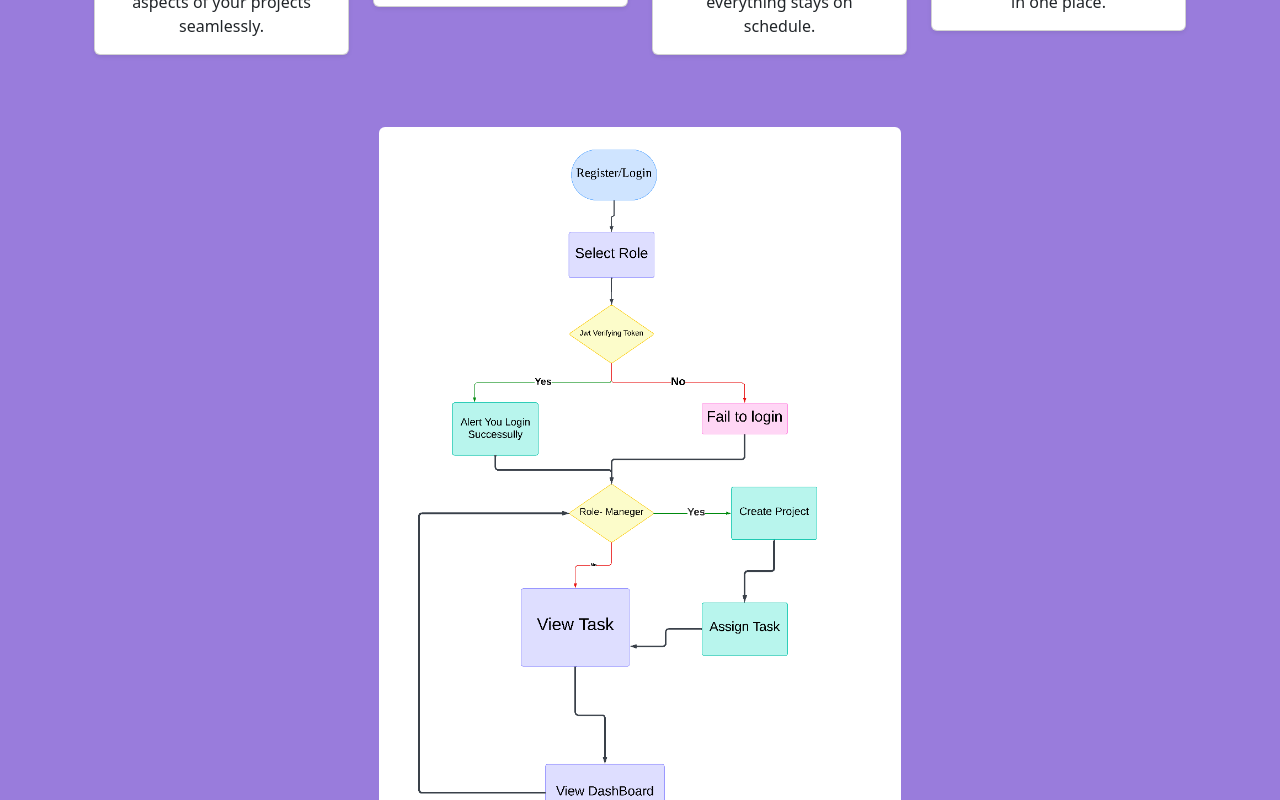
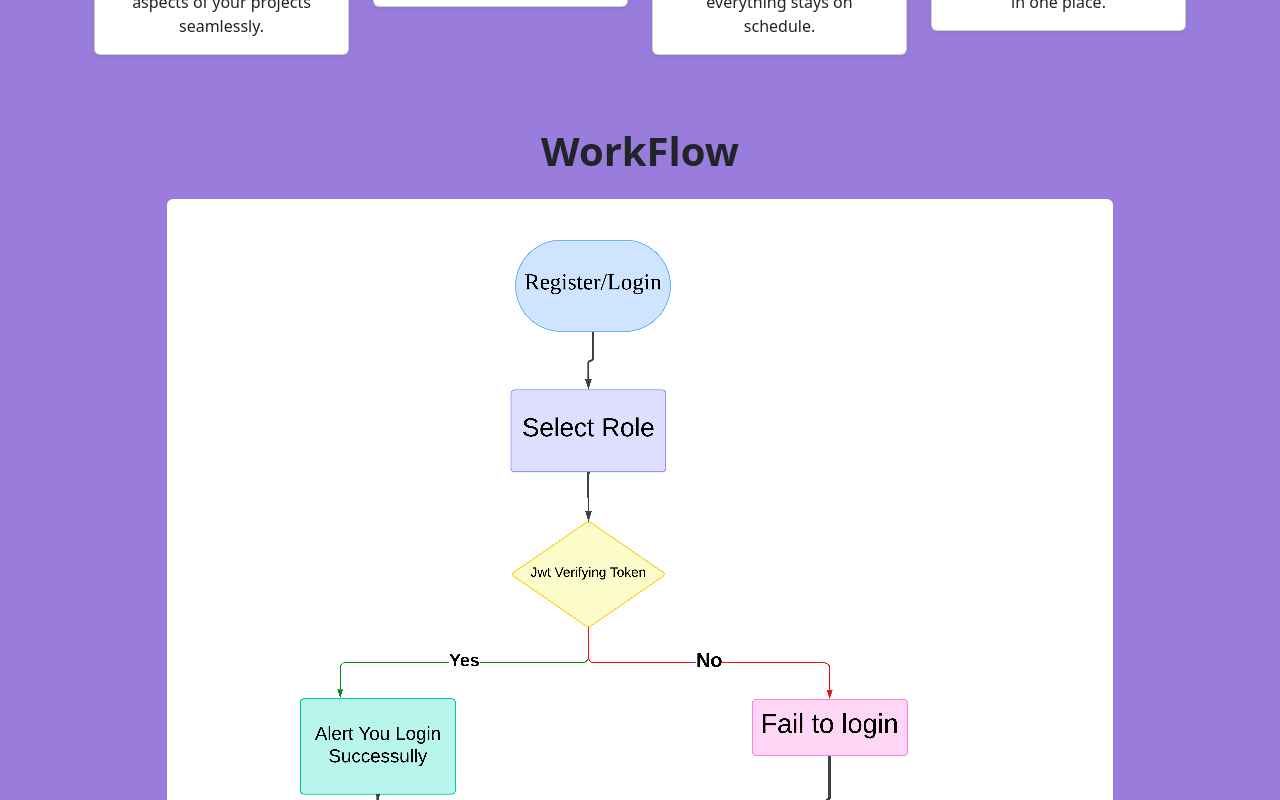
Before and after one commit to Ramvijay-123/remote, a React (Create React App) app in the folder frontend/: page / in a window 1280 px wide. Shown: the part 640-1440 px from the top of the page. Built offline with nearby package versions, Linux system fonts and the light colour scheme; a web font is replaced by a local one.

Commit message:
added tittle workflow

```diff
--- a/frontend/src/components/Info.js
+++ b/frontend/src/components/Info.js
@@ -2,7 +2,8 @@ import React from 'react';
 import { Container, Row, Col, Card } from 'react-bootstrap';
 import { FaProjectDiagram, FaTasks, FaCheckCircle, FaEye } from 'react-icons/fa';
 import './css/Features.css';
-import flowchart from '../../src/components/image/blank.png'
+import flowchart from '../../src/components/image/blank.png';
+
 const features = [
     {
         title: 'Create and Manage Projects',
@@ -51,10 +52,9 @@ const Info = () => {
                     </Col>
                 ))}
             </Row>
-            <Row className="mt-5 w-50
-              mb-5 d-flex justify-content-center  m-auto
-            ">
-                <Col>
+            <Row className="mt-5 mb-5 d-flex justify-content-center">
+                <Col className="text-center">
+                    <h1 className="mb-4" style={{ fontWeight: 'bold' }}>WorkFlow</h1>
                     <img
                         src={flowchart}
                         alt="Feature Illustration"
```
Also changed, not shown: 1 other file (tests, documents, lock files or other folders).
